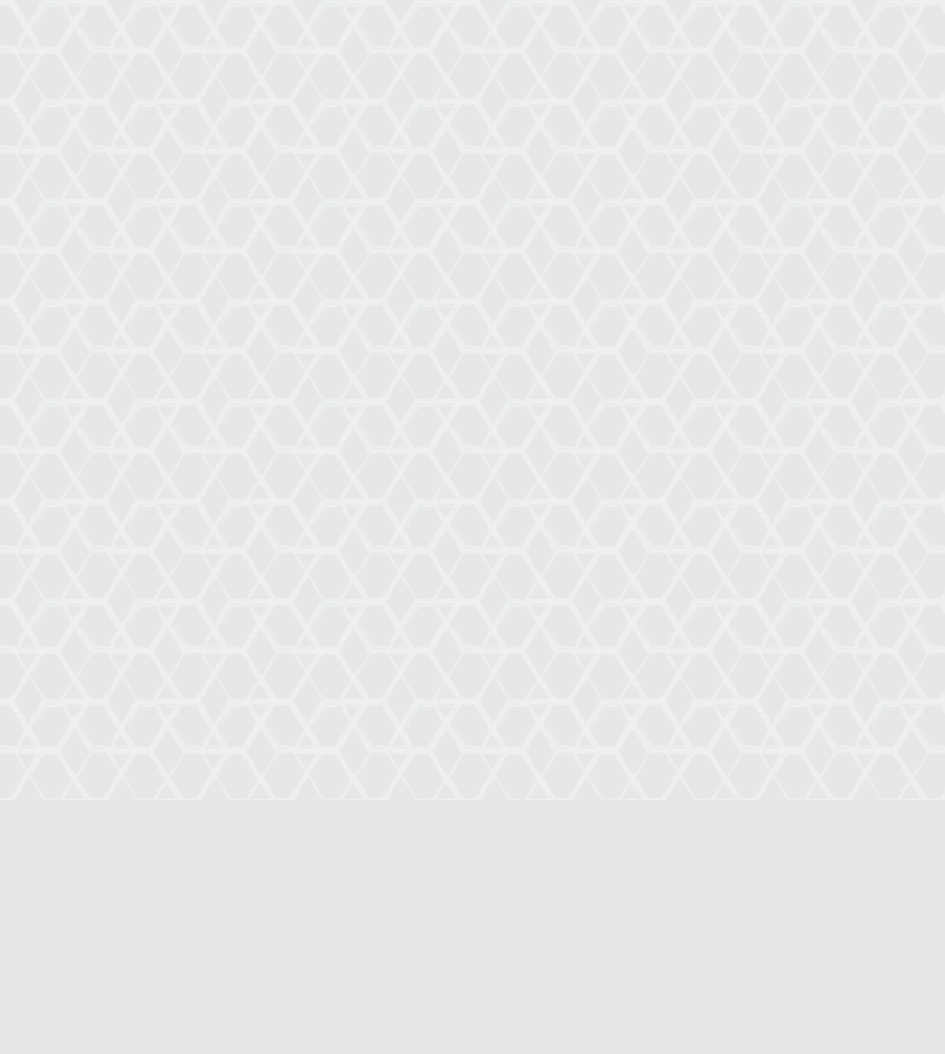
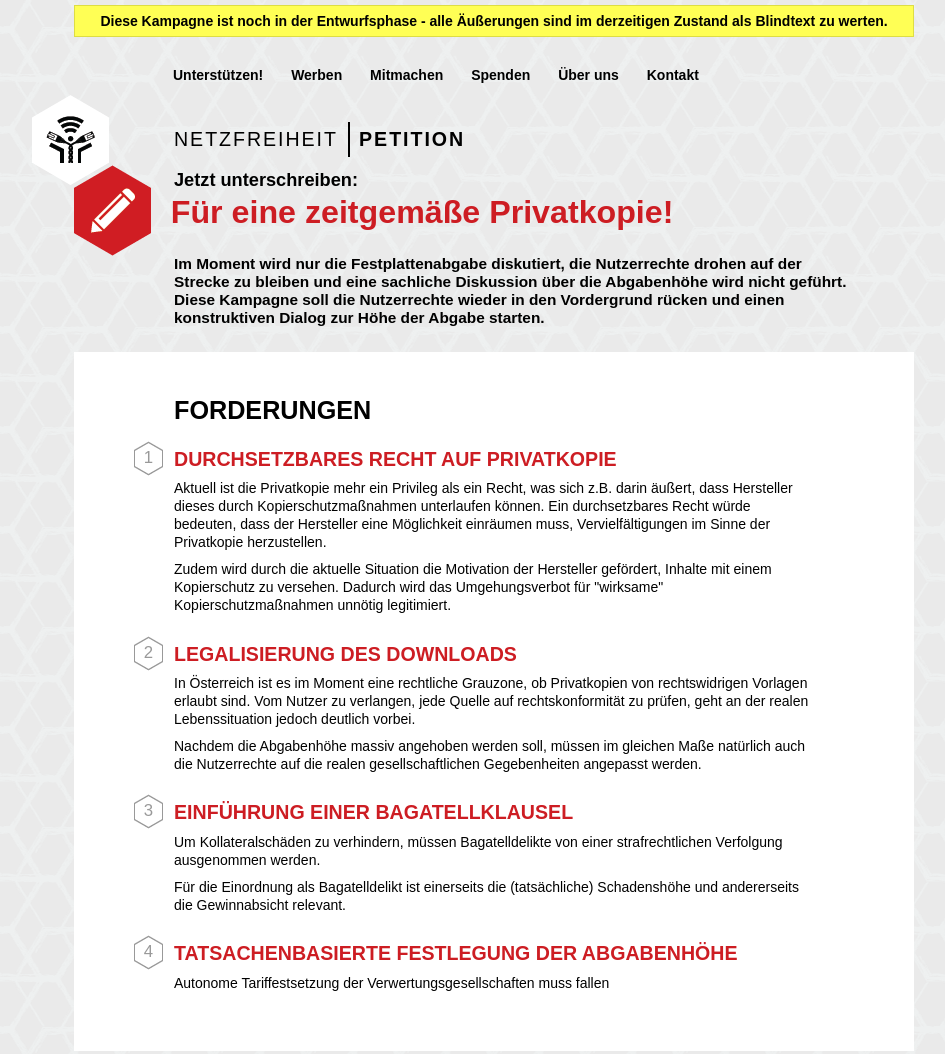
Before and after one commit to Netzfreiheit/Privatkopie, a plain HTML site: page index.html in a window 1280 px wide. Shown: the whole page, without its empty margins (146-1091 px from the left). Before the commit the page ends 800 px from the top, so only its background shows below. Drawn offline with Linux system fonts and the light colour scheme.

Commit message:
mehr style und blindtext

```diff
--- a/index.html
+++ b/index.html
@@ -4,7 +4,60 @@
 <link href="/template/css/privatkopie.css" media="all" rel="stylesheet" type="text/css">
 </head>
 
+<body>
+<div id=pagewrapper>
+	<h4 style="background:#ff5; padding:6px 3px;border:1px solid #dd4; text-align:center;">Diese Kampagne ist noch in der Entwurfsphase - alle Äußerungen sind im derzeitigen Zustand als Blindtext zu werten.</h4>
+	<nav id=topnav>
+		<ul>
+			<li><a href="#">Unterst&uuml;tzen!</a></li>
+			<li><a href="#">Werben</a></li>
+			<li><a href="#">Mitmachen</a></li>
+			<li><a href="#">Spenden</a></li>
+			<li><a href="#">&Uuml;ber uns</a></li>
+			<li><a href="#">Kontakt</a></li>
+		</ul>
+	</nav>
 
-<div id=pagewrapper>
+	<div id=logo>
+		<img src="/template/img/sitelogo.png">
+	</div>
+
+	<div class=pr>
+		<div class=prh><span class=prorga>Netzfreiheit</span> Petition</div>
+		<div class=prt>Jetzt unterschreiben:</div>
+		<h1>F&uuml;r eine zeitgem&auml;&szlig;e Privatkopie!</h1>
+		<p class=teaser>Im Moment wird nur die Festplattenabgabe diskutiert, die Nutzerrechte drohen auf der Strecke zu bleiben und eine sachliche Diskussion über die Abgabenhöhe wird nicht geführt. Diese Kampagne soll die Nutzerrechte wieder in den Vordergrund rücken und einen konstruktiven Dialog zur Höhe der Abgabe starten.</p>
+	</div>
+	<div class=clr></div>
+	<div id=bg>
+		<div class=progressbar>
+		</div>
+
+
+		<h2>Forderungen</h2>
+		<ol class=claim>
+			<li>
+				<h3>Durchsetzbares Recht auf Privatkopie</h3>
+				<p>Aktuell ist die Privatkopie mehr ein Privileg als ein Recht, was sich z.B. darin äußert, dass Hersteller dieses durch Kopierschutzmaßnahmen unterlaufen können. Ein durchsetzbares Recht würde bedeuten, dass der Hersteller eine Möglichkeit einräumen muss, Vervielfältigungen im Sinne der Privatkopie herzustellen.</p>
+				<p>Zudem wird durch die aktuelle Situation die Motivation der Hersteller gefördert, Inhalte mit einem Kopierschutz zu versehen. Dadurch wird das Umgehungsverbot für "wirksame" Kopierschutzmaßnahmen unnötig legitimiert.</p>
+			</li>
+			<li>
+				<h3>Legalisierung des Downloads</h3>
+				<p>In Österreich ist es im Moment eine rechtliche Grauzone, ob Privatkopien von rechtswidrigen Vorlagen erlaubt sind. Vom Nutzer zu verlangen, jede Quelle auf rechtskonformität zu prüfen, geht an der realen Lebenssituation jedoch deutlich vorbei.</p>
+				<p>Nachdem die Abgabenhöhe massiv angehoben werden soll, müssen im gleichen Maße natürlich auch die Nutzerrechte auf die realen gesellschaftlichen Gegebenheiten angepasst werden.</p>
+			</li>
+			<li>
+				<h3>Einführung einer Bagatellklausel</h3>
+				<p>Um Kollateralschäden zu verhindern, müssen Bagatelldelikte von einer strafrechtlichen Verfolgung ausgenommen werden.</p>
+				<p>Für die Einordnung als Bagatelldelikt ist einerseits die (tatsächliche) Schadenshöhe und andererseits die Gewinnabsicht relevant.</p>
+			</li>
+			<li>
+				<h3>Tatsachenbasierte Festlegung der Abgabenhöhe</h3>
+				<p>Autonome Tariffestsetzung der Verwertungsgesellschaften muss fallen</p>
+			</li>
+		</ol>
+	</div>
+
 
 </div>
+</body>
--- a/template/css/privatkopie.css
+++ b/template/css/privatkopie.css
@@ -1,8 +1,147 @@
 body {
-	margin:0;
+	margin: 5px 7%;
 	font: 14px/18px 'Droid Sans', Arial, sans-serif;
-	background: #E6E7E8 url(/template/img/sitebg.png) center center;
+	background: #eaeaea url(../img/sitebg.png) center center;
 }
 
-.pagewrapper {
+
+#pagewrapper {
+	margin: 0 auto;
+	width: 98%;
+	max-width: 60em;
 }
+
+#topnav {
+}
+
+#bg {
+	background:#fff;
+	padding: 2em 100px;
+}
+
+
+#topnav > ul {
+	margin:0 0 0 87px;
+	padding:0;
+}
+
+#topnav > ul > li {
+	margin:0;
+	padding:0;
+	display:inline-block;
+	*float:left;
+}
+#topnav > ul > li > a {
+	padding:10px 12px;
+	display:inline-block;
+	color: inherit;
+	text-decoration:none;
+	font-weight:bold;
+}
+
+#topnav > ul > li > a:hover {
+	color:#fff;
+	background: #CD1D23;
+}
+
+#logo {
+	margin-left:-42px;
+	float:left;
+}
+
+
+.clr {
+	clear:both;
+}
+
+
+.pr {
+	padding: 36px 7% 0 100px;
+}
+
+.prh {
+	font-size:1.4em;
+	text-transform: uppercase;
+	letter-spacing:.1em;
+	font-weight:bold;
+}
+
+.prorga {
+	font-weight:normal;
+	display:inline-block;
+	position:relative;
+	line-height:1em;
+	margin: 0 .7em .7em 0;
+}
+
+.prorga:after {
+	content: "";
+	display:block;
+	height:1.8em;
+	margin: -1.4em -.6em 0;
+	border-right: 2px solid #000;
+	padding:0 30px;
+}
+
+.prt {
+	font-weight: bold;
+	font-size: 1.3em;
+}
+
+
+h1 {
+	color: #CD1D23;
+	font-size: 2.3em;
+	line-height: 1.1em;
+	margin: .2em -.1em;
+}
+
+.teaser {
+	font-weight:bold;
+	font-size:1.1em;
+	margin: 1.6em 0;
+}
+
+h2 {
+	font-size: 1.8em;
+	text-transform:uppercase;
+}
+
+h3 {
+	font-size: 1.4em;
+	color: #CD1D23;
+	text-transform:uppercase;
+	margin: .6em 0;
+}
+
+p {
+	margin: .6em 0;
+}
+
+.claim  {
+	margin:0;
+	padding:0;
+	list-style: none;
+	counter-reset: item;
+}
+
+.claim > li {
+	display: block;
+	margin: 2.2em 0;
+}
+
+.claim > li:before {
+	display: inline-block;
+	content: counter(item);
+	counter-increment: item;
+	width: 29px;
+	height: 35px;
+	margin: -9px 0 0 -40px;
+	float: left;
+	text-align: center;
+	font-size:1.2em;
+	color:#999;
+	line-height:1em;
+	padding-top:9px;
+	background: url(../img/claim.png) no-repeat;
+}
```
Also changed, not shown: template/img/claim.png (added), template/img/claim_grey.png (added), template/img/claim_red.png (added), template/img/sitelogo.png (added).
